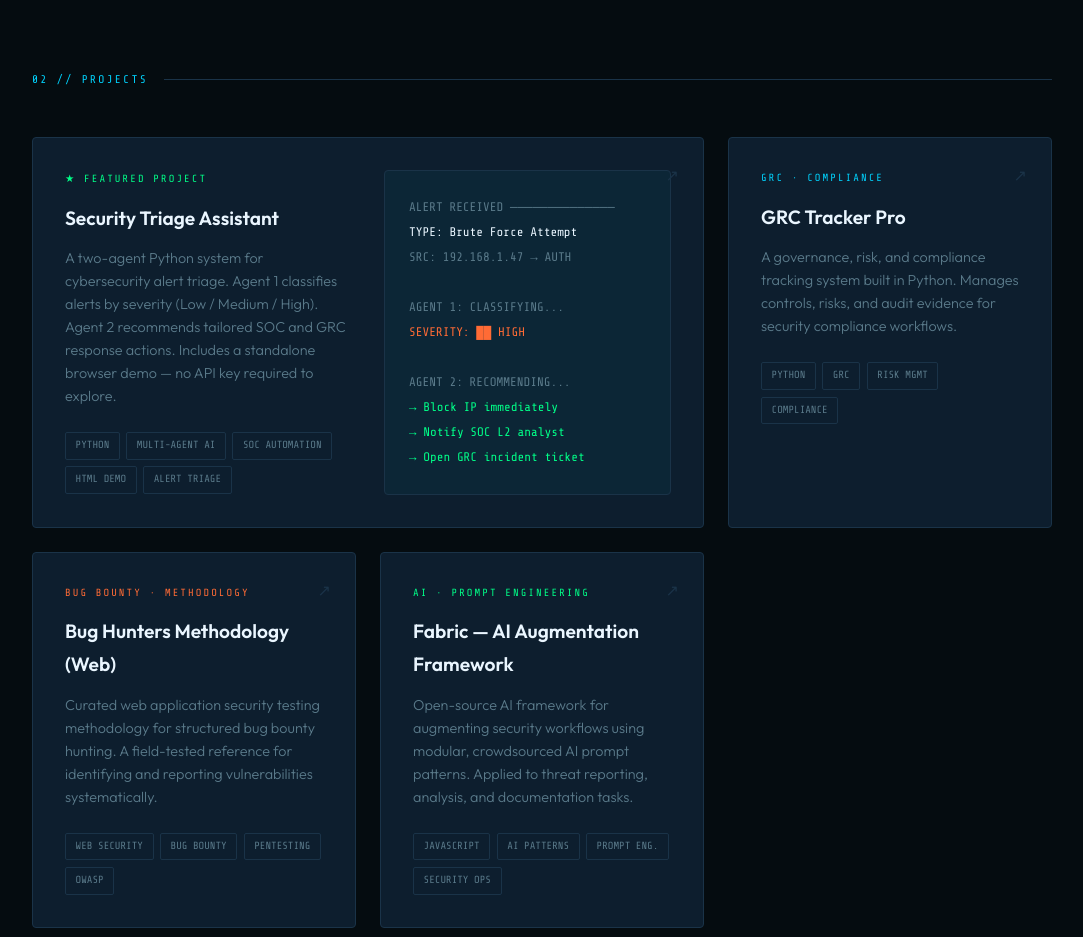
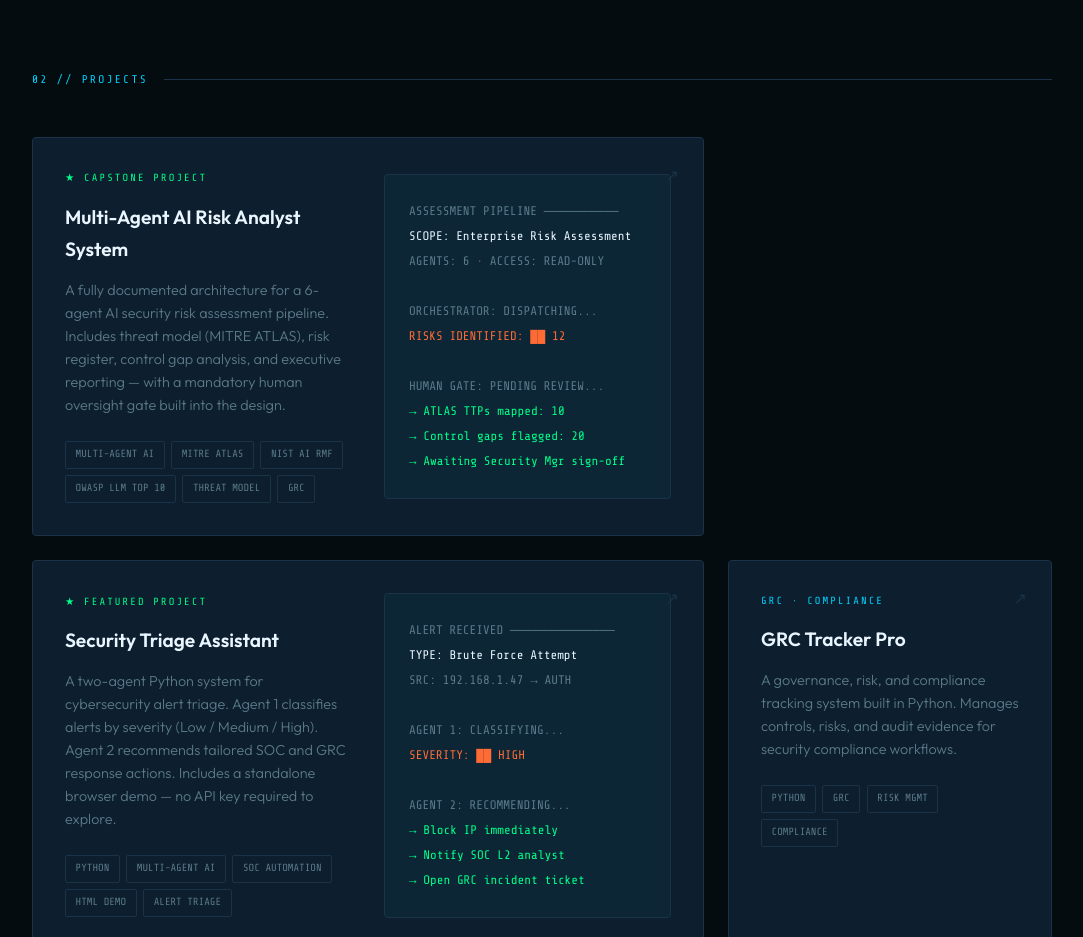
Before and after one commit to TanStegall/ai-security-portfolio, a plain HTML site: page index.html in a window 1280 px wide. Shown: the part 1680-2617 px from the top of the page, without its empty margins (98-1181 px from the left). Drawn offline with nearby package versions, Linux system fonts and the light colour scheme.

Commit message:
Update index.html

```diff
--- a/index.html
+++ b/index.html
@@ -649,6 +649,42 @@
   </div>
 
   <div class="projects-grid">
+<!-- MAARS CAPSTONE -->
+<a href="https://github.com/TanStegall/multi-agent-ai-risk-analyst" target="_blank" class="project-card featured reveal">
+  <div>
+    <div class="proj-type">★ CAPSTONE PROJECT</div>
+    <h3>Multi-Agent AI Risk Analyst System</h3>
+    <p>
+      A fully documented architecture for a 6-agent AI security risk assessment pipeline.
+      Includes threat model (MITRE ATLAS), risk register, control gap analysis, and
+      executive reporting — with a mandatory human oversight gate built into the design.
+    </p>
+    <div class="proj-tags">
+      <span class="proj-tag">MULTI-AGENT AI</span>
+      <span class="proj-tag">MITRE ATLAS</span>
+      <span class="proj-tag">NIST AI RMF</span>
+      <span class="proj-tag">OWASP LLM TOP 10</span>
+      <span class="proj-tag">THREAT MODEL</span>
+      <span class="proj-tag">GRC</span>
+    </div>
+  </div>
+  <div>
+    <div style="background:rgba(0,212,255,0.04); border:1px solid var(--border); border-radius:4px; padding:1.5rem; font-family:'Share Tech Mono',monospace; font-size:0.78rem; line-height:2;">
+      <div style="color:var(--muted)">ASSESSMENT PIPELINE ──────────</div>
+      <div style="color:var(--heading)">SCOPE: Enterprise Risk Assessment</div>
+      <div style="color:var(--muted)">AGENTS: 6 · ACCESS: READ-ONLY</div>
+      <br/>
+      <div style="color:var(--muted)">ORCHESTRATOR: DISPATCHING...</div>
+      <div style="color:var(--accent3)">RISKS IDENTIFIED: ██ 12</div>
+      <br/>
+      <div style="color:var(--muted)">HUMAN GATE: PENDING REVIEW...</div>
+      <div style="color:var(--accent2)">→ ATLAS TTPs mapped: 10</div>
+      <div style="color:var(--accent2)">→ Control gaps flagged: 20</div>
+      <div style="color:var(--accent2)">→ Awaiting Security Mgr sign-off</div>
+    </div>
+  </div>
+  <span class="proj-arrow">↗</span>
+</a>
 
     <!-- FEATURED -->
     <a href="https://github.com/TanStegall/Security-Triage-Assistant" target="_blank" class="project-card featured reveal">
```
